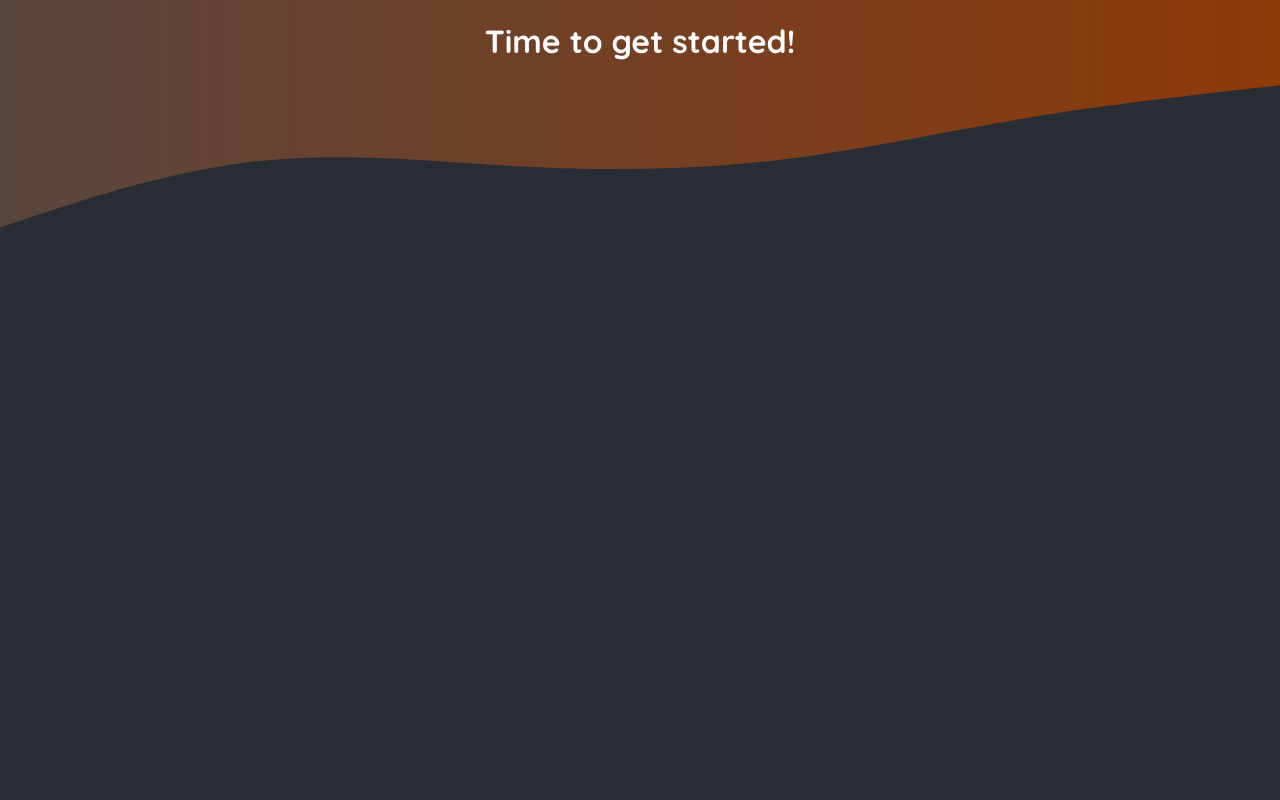
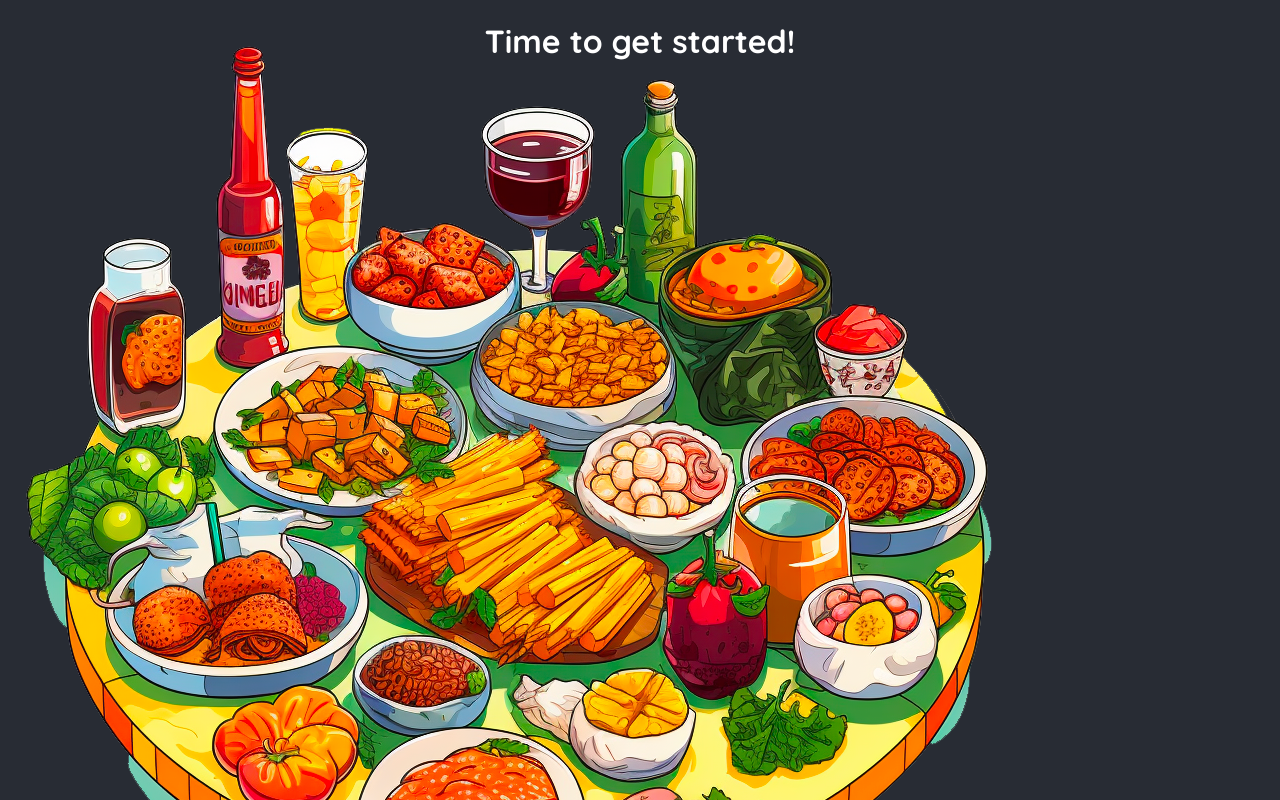
Before and after one commit to Danielle-Luz/foodies-nextjs-project, a Next.js app: page / in a window 1280 px wide. Shown: the top 800 px of the page. Built offline with nearby package versions, Linux system fonts and the light colour scheme.

Commit message:
feat: add header to app layout

```diff
--- a/app/layout.js
+++ b/app/layout.js
@@ -1,3 +1,4 @@
+import Header from '@/components/header';
 import './globals.css';
 
 export const metadata = {
@@ -5,11 +6,13 @@
   description: 'Delicious meals, shared by a food-loving community.',
 };
 
+
 export default function RootLayout({ children }) {
   return (
     <html lang="en">
       <body>
         <div className="header-background">
+          <Header />
           <svg xmlns="http://www.w3.org/2000/svg" viewBox="0 0 1440 320">
             <defs>
               <linearGradient id="gradient" x1="0%" y1="0%" x2="100%" y2="0%">
@@ -29,7 +32,6 @@
             ></path>
           </svg>
         </div>
-
         {children}
       </body>
     </html>
```
